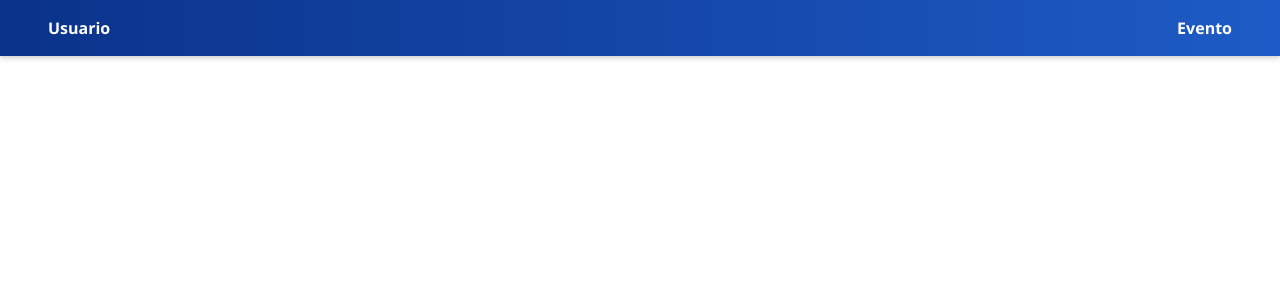
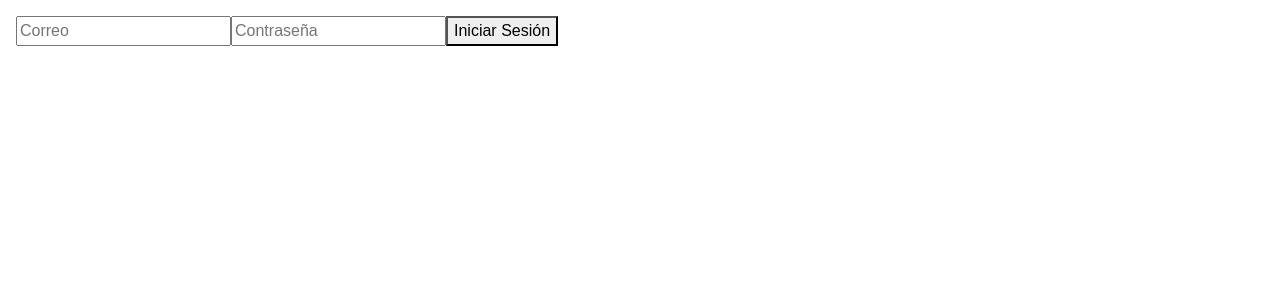
Before and after one commit to IvonHuaringa22/DAW2-FRONTEND, an Angular app: page /login in a window 1280 px wide. Before the commit this address led to /. Shown: the top 300 px of the page. Built offline with nearby package versions, Linux system fonts and the light colour scheme.

Commit message:
inicio de sesion arreglado

```diff
--- a/src/app/app-routing.module.ts
+++ b/src/app/app-routing.module.ts
@@ -18,7 +18,7 @@ const routes: Routes = [
 
 // Import the components for the routes
 @NgModule({
-  imports: [RouterModule.forRoot(appRoutes)],
+  imports: [RouterModule.forRoot(routes)],
   exports: [RouterModule]
 })
 export class AppRoutingModule { }
--- a/src/app/app.component.html
+++ b/src/app/app.component.html
@@ -1,8 +1,8 @@
-<router-outlet></router-outlet>
 
-<nav class="navbar">
-    <a routerLink="/Usuario" routerLinkActive="active-link">Usuario</a>
-    <a routerLink="/Evento" routerLinkActive="active-link">Evento</a>
+
+<nav class="navbar" *ngIf="isLoggedIn">
+    <a routerLink="/usuarios" routerLinkActive="active-link">Usuario</a>
+    <a routerLink="/eventos" routerLinkActive="active-link">Evento</a>
   </nav>
 
   <div class="content">
--- a/src/app/app.component.ts
+++ b/src/app/app.component.ts
@@ -1,4 +1,5 @@
 import { Component } from '@angular/core';
+import { Router, NavigationEnd } from '@angular/router';
 
 @Component({
   selector: 'app-root',
@@ -7,4 +8,14 @@ import { Component } from '@angular/core';
 })
 export class AppComponent {
   title = 'project-ticket';
+  isLoggedIn = false;
+
+  constructor(private router: Router) {
+    this.router.events.subscribe(event => {
+      if (event instanceof NavigationEnd) {
+        // Oculta el menú si estás en /login
+        this.isLoggedIn = !event.url.includes('login');
+      }
+    });
+  }
 }
```
